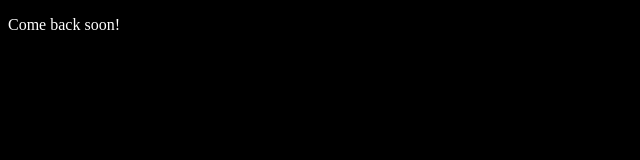
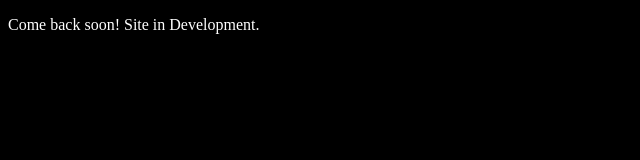
Before and after one commit to alphaauthority/alphaauthority.github.io, a plain HTML site: page index.html in a window 1280 px wide. Shown: the whole page, without its empty margins (0-640 px from the left). Drawn offline with Linux system fonts and the light colour scheme.

Commit message:
Update index.html

```diff
--- a/index.html
+++ b/index.html
@@ -6,7 +6,7 @@
 </head>
 <body>
 
-<p>Come back soon!</p>
+<p>Come back soon! Site in Development.</p>
 
 </body>
 </html>
```
